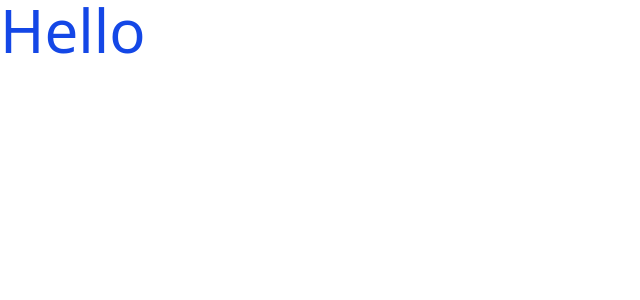
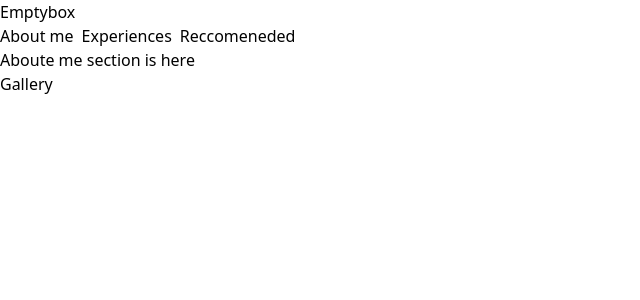
Before and after one commit to rahulgope45/Lunacal-assignment, a React (Vite) app: page / in a window 1280 px wide. Shown: the top 300 px of the page, without its empty margins (0-640 px from the left). Built offline with nearby package versions, Linux system fonts and the light colour scheme.

Commit message:
Slider buttons are working text is getting slide

```diff
--- a/src/App.jsx
+++ b/src/App.jsx
@@ -1,13 +1,14 @@
 import './App.css'
+import Home from './Pages/Home'
 
 function App() {
 
 
   return (
     <>
-      <h1 className='text-6xl text-blue-700'>
-        Hello
-      </h1>
+      <Home/>
+
+
     </>
   )
 }
--- /dev/null
+++ b/src/Pages/Home.jsx
@@ -0,0 +1,20 @@
+import React from 'react'
+import Emptybox from '../component/Emptybox'
+import Sliderintro from '../component/Sliderintro'
+import Gallery from '../component/Gallery'
+
+function Home() {
+  return (
+    <div>
+        <div>
+            <Emptybox/>
+        </div>
+        <div>
+            <Sliderintro/>
+            <Gallery/>
+        </div>
+    </div>
+  )
+}
+
+export default Home
--- /dev/null
+++ b/src/component/Emptybox.jsx
@@ -0,0 +1,9 @@
+import React from 'react'
+
+function Emptybox() {
+  return (
+    <div>Emptybox</div>
+  )
+}
+
+export default Emptybox
--- /dev/null
+++ b/src/component/Gallery.jsx
@@ -0,0 +1,9 @@
+import React from 'react'
+
+function Gallery() {
+  return (
+    <div>Gallery</div>
+  )
+}
+
+export default Gallery
--- /dev/null
+++ b/src/component/Sliderintro.jsx
@@ -0,0 +1,70 @@
+import React, { useState } from 'react'
+
+function Sliderintro() {
+
+    const Abouteme = () =>
+        <div>
+            <p>
+                Aboute me section is here
+            </p>
+        </div>;
+
+
+    const Experiences = () =>
+        <div>
+            <p>
+                Experiences section is here
+            </p>
+        </div>;
+
+
+    const Reccomeneded = () =>
+        <div>
+            <p>
+                Reccomeneded section is here
+            </p>
+        </div>;
+
+
+    const [active, setactive] = useState('one')
+
+
+  return (
+    <div>
+        <div className='flex items-center gap-2'>
+            <button
+            onClick={() => setactive('one')}
+            className='cursor-pointer '
+            >
+                About me
+            </button>
+            <button
+            onClick={() => setactive('two')}
+            className='cursor-pointer '
+            >
+                Experiences
+            </button>
+            <button
+            onClick={() => setactive('three')}
+            className='cursor-pointer '
+            >
+                Reccomeneded
+            </button>
+        </div>
+        <div>
+            {
+                active === 'one' && <Abouteme/>
+            }
+            {
+                active === 'two' && <Experiences/>
+            }
+            {
+                active === 'three' && <Reccomeneded/>
+            }
+
+        </div>
+    </div>
+  )
+}
+
+export default Sliderintro
```
